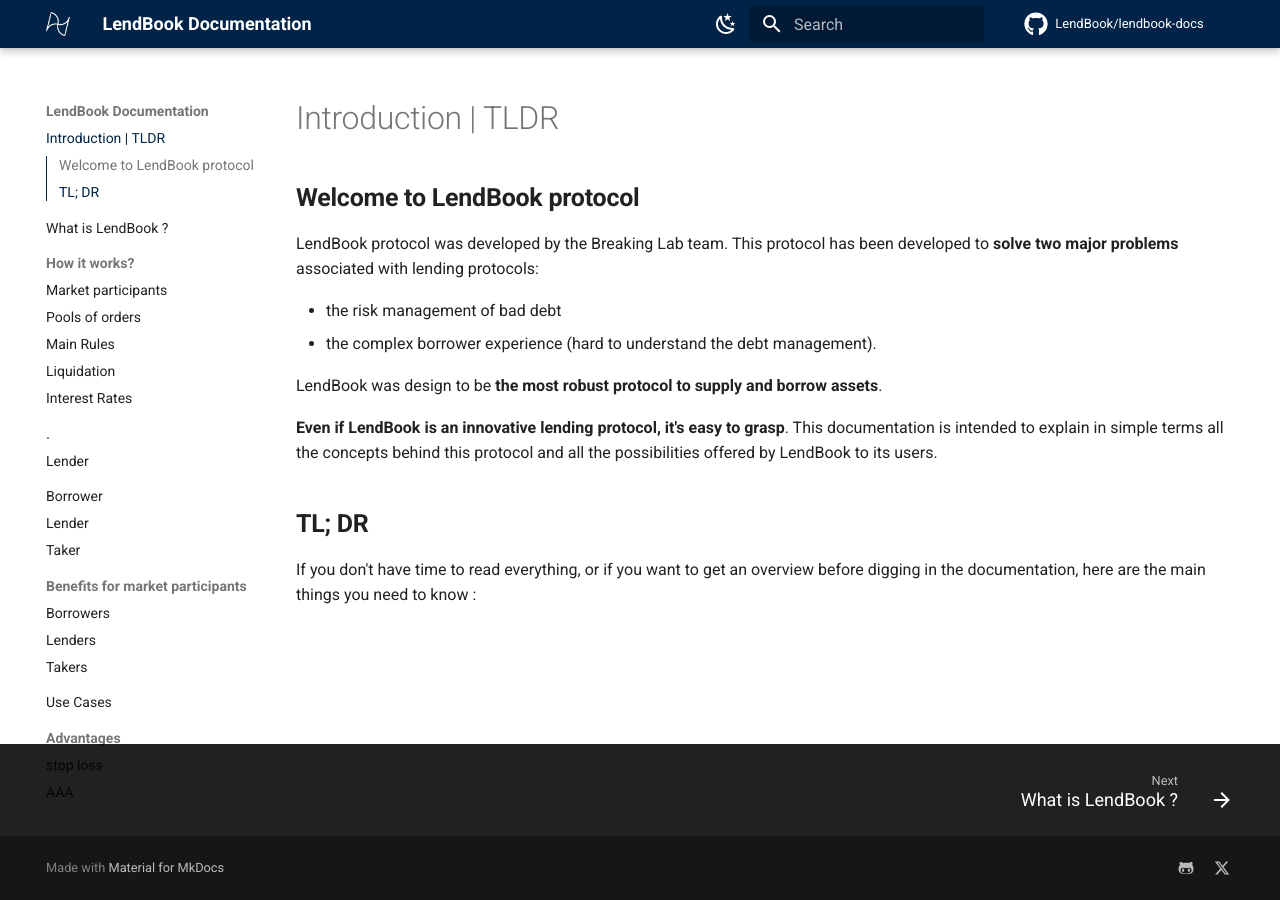
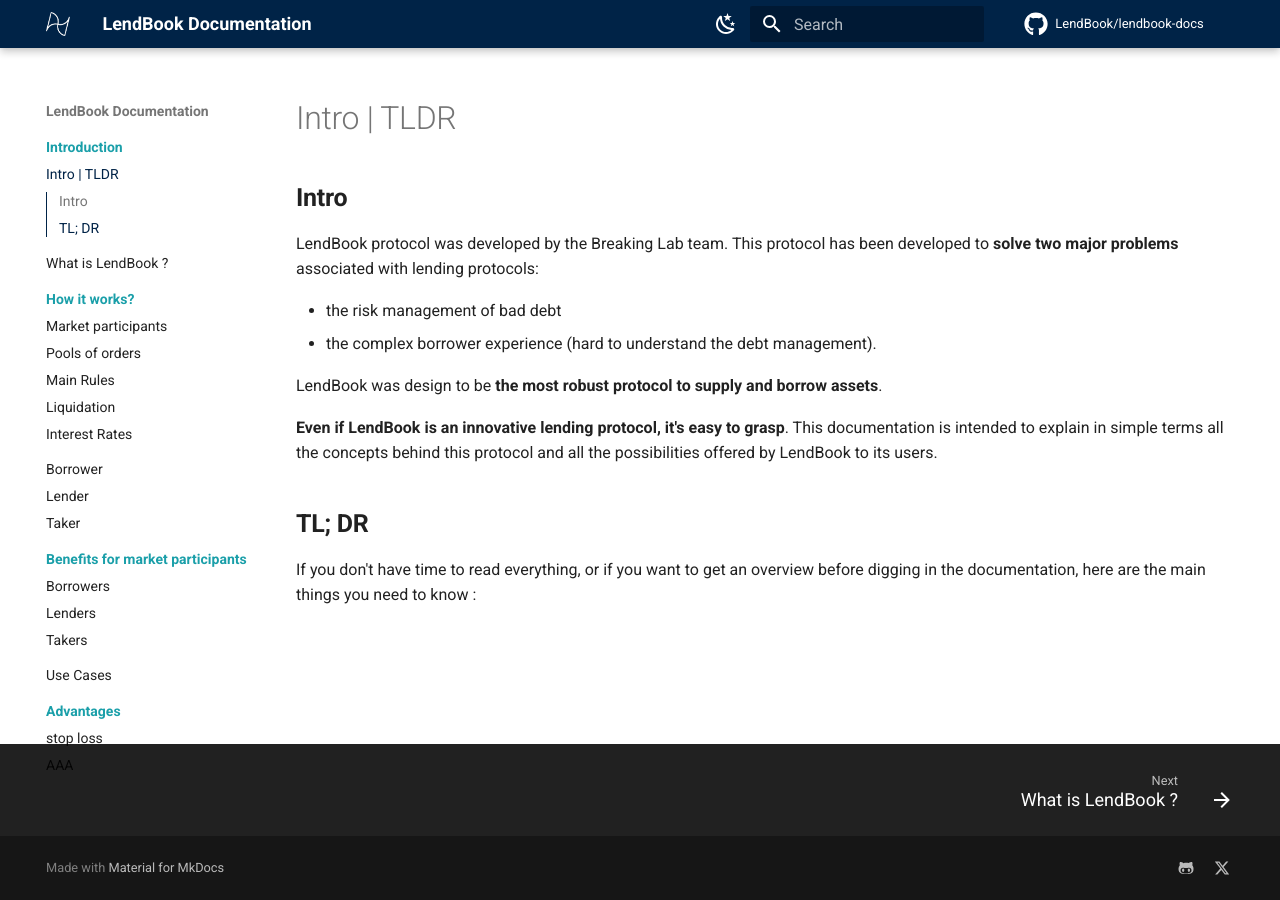
Before and after one commit to LendBook/lendbook-docs, an MkDocs documentation site: the page built from docs/index.md, in a window 1280 px wide. Built offline with MkDocs 1.6.1 and Material for MkDocs 9.7.7, drawn with Linux system fonts in a browser that asks for light colours; comment, search, counter and statistics services are not loaded.

Commit message:
sidebars update color

```diff
--- a/docs/index.md
+++ b/docs/index.md
@@ -1,4 +1,4 @@
-## **Welcome to LendBook protocol**
+## **Intro**
 
 LendBook protocol was developed by the Breaking Lab team. This protocol has been developed to **solve two major problems** associated with lending protocols:
 
--- a/docs/stylesheets/extra.css
+++ b/docs/stylesheets/extra.css
@@ -1,5 +1,13 @@
 :root {
   --md-primary-fg-color:        #002347;
   --md-primary-fg-color--light: #003F7D;
-  --md-primary-fg-color--dark:  #FF8E00;
+  --md-primary-fg-color--dark:  #002347;
+  --md-accent-fg-color:  #1a9fa9;
+  --md-accent-fg-color--light:  #FF8E00;
+  --md-accent-fg-color--dark:  #FF8E00;
 }
+
+/* https://github.com/squidfunk/mkdocs-material/issues/4832 */
+.md-nav__link[for] {
+  color: var(--md-accent-fg-color) !important;
+}
--- a/mkdocs.yml
+++ b/mkdocs.yml
@@ -3,16 +3,15 @@
 
 
 nav:
-  - Introduction | TLDR: index.md
-  - What is LendBook ?: base-features/what-is-lendbook.md
+  - Introduction:
+    - Intro | TLDR: index.md
+    - What is LendBook ?: base-features/what-is-lendbook.md
   - How it works?: #base-features/how-it-works.md
     - Market participants: core-concepts/market-participants.md
     - Pools of orders: core-concepts/pools-of-orders.md
     - Main Rules: core-concepts/rules.md
     - Liquidation: core-concepts/liquidation.md
     - Interest Rates: core-concepts/interest-rates.md
-  - .:
-    - Lender: user-lender/lender.md
   - Borrower: user-borrower/borrower.md
   - Lender: user-lender/lender.md
   - Taker: user-taker/taker.md
@@ -56,13 +55,13 @@
         icon: material/weather-night
         name: Switch to dark mode
       primary: custom
-      accent: purple
-    - scheme: slate
+      accent: custom
+    - scheme: slate  #dark
       toggle:
         icon: material/weather-sunny
         name: Switch to light mode
       primary: custom
-      accent: lime
+      accent: custom
 
 
 
```
Also changed, not shown: README.md (+4 -0 lines).
